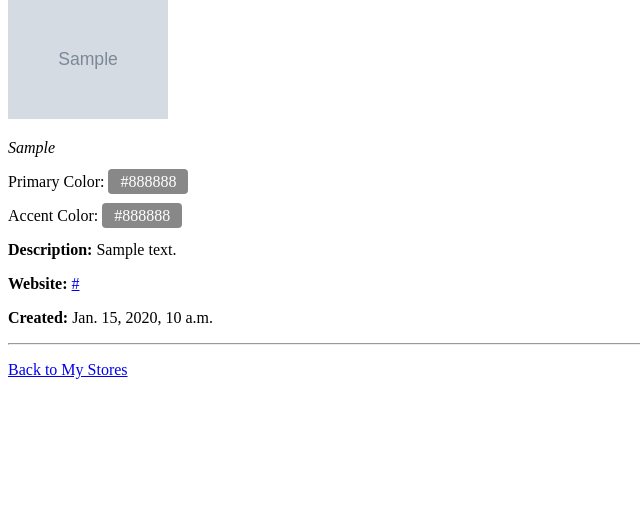
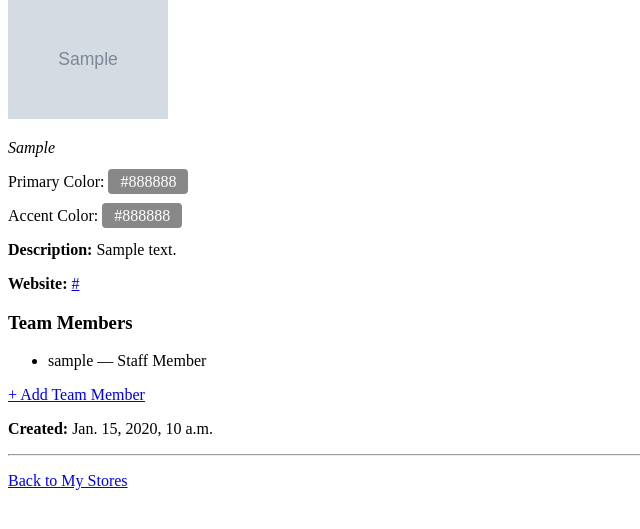
Before and after one commit to Zarish-Rose/meridian_market, a Django app: page /stores/1/ in a window 1280 px wide. Shown: the part 192-721 px from the top of the page, without its empty margins (0-640 px from the left). Run offline with Django 5.2, Linux system fonts and the light colour scheme; a user stored in the database is signed in; tables that the repository leaves empty hold one stand-in row (values such as "Sample post"); grey boxes marked "Sample" are stand-in pictures; parts of the project's set-up code (start-up, migrations or seed data) failed here and were passed over.

Commit message:
Add store team members functionality

```diff
--- a/stores/models.py
+++ b/stores/models.py
@@ -15,3 +15,19 @@ class Store(models.Model):
 
     def __str__(self):
         return self.name
+
+class StoreMember(models.Model):
+    store = models.ForeignKey(Store, on_delete=models.CASCADE, related_name='members')
+    user = models.ForeignKey(User, on_delete=models.CASCADE, related_name='store_memberships')
+    role = models.CharField(max_length=20, choices=[
+        ('staff', 'Staff Member'),
+        ('manager', 'Manager'),
+    ], default='staff')
+
+    added_at = models.DateTimeField(auto_now_add=True)
+
+    class Meta:
+        unique_together = ('store', 'user')
+
+    def __str__(self):
+        return f"{self.user.username} → {self.store.name}"
--- a/stores/urls.py
+++ b/stores/urls.py
@@ -7,4 +7,5 @@ urlpatterns = [
     path('<int:store_id>/', views.store_detail, name='store_detail'),
     path('<int:store_id>/edit/', views.edit_store, name='edit_store'),
     path('<int:store_id>/delete/', views.delete_store, name='delete_store'),
+    path('<int:store_id>/team/add/', views.add_store_member, name='add_store_member'),
 ]
--- a/stores/views.py
+++ b/stores/views.py
@@ -57,3 +57,22 @@ def delete_store(request, store_id):
         return redirect('store_list')
 
     return render(request, 'stores/delete_store.html', {'store': store})
+
+@login_required
+def add_store_member(request, store_id):
+    store = get_object_or_404(Store, id=store_id, owner=request.user)
+
+    if request.method == 'POST':
+        form = StoreMemberForm(request.POST)
+        if form.is_valid():
+            member = form.save(commit=False)
+            member.store = store
+            member.save()
+            return redirect('store_detail', store_id=store.id)
+    else:
+        form = StoreMemberForm()
+
+    return render(request, 'stores/add_store_member.html', {
+        'form': form,
+        'store': store
+    })
--- a/templates/stores/store_detail.html
+++ b/templates/stores/store_detail.html
@@ -33,6 +33,20 @@
     {% endif %}
 </p>
 
+<h3>Team Members</h3>
+
+{% if store.members.all %}
+    <ul>
+        {% for member in store.members.all %}
+            <li>{{ member.user.username }} — {{ member.get_role_display }}</li>
+        {% endfor %}
+    </ul>
+{% else %}
+    <p>No team members yet.</p>
+{% endif %}
+
+<p><a href="{% url 'add_store_member' store.id %}">+ Add Team Member</a></p>
+
 <p><strong>Created:</strong> {{ store.created_at }}</p>
 
 <hr>
```
Also changed, not shown: stores/forms.py (+6 -6 lines), templates/stores/add_store_member.html (added, +15 -0 lines).
